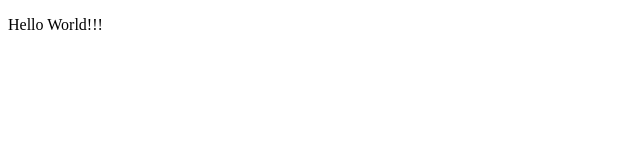
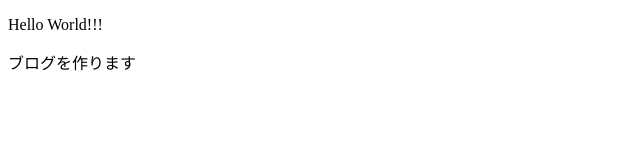
Before and after one commit to T-T-moco/Nuxt3Blog, a Nuxt app: page / in a window 1280 px wide. Shown: the top 160 px of the page, without its empty margins (0-640 px from the left). Built offline with nearby package versions, Linux system fonts and the light colour scheme.

Commit message:
[update] テキスト追加

```diff
--- a/app.vue
+++ b/app.vue
@@ -1,5 +1,6 @@
 <template>
   <div>
     <p>Hello World!!!</p>
+    <p>ブログを作ります</p>
   </div>
 </template>
```
